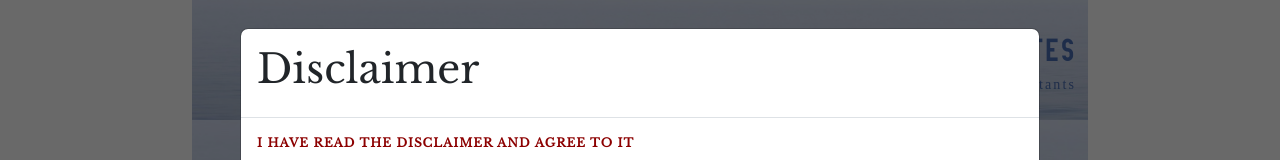
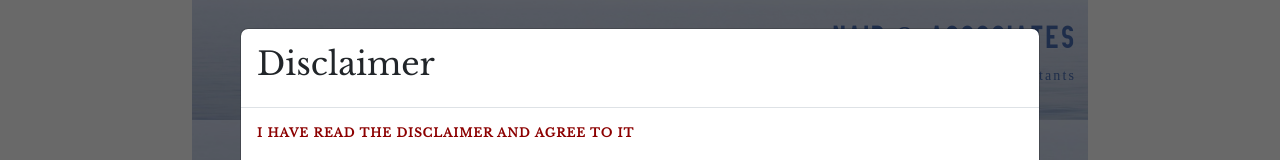
Before and after one commit to sharique5/n_and_a_v2, a React (Create React App) app: page / in a window 1280 px wide. Shown: the top 160 px of the page. Built offline with nearby package versions, Linux system fonts and the light colour scheme; no server answers.

Commit message:
seo: Phase 4 - GA4 route tracking, H1 hierarchy fix, heading audit

```diff
--- a/package.json
+++ b/package.json
@@ -14,6 +14,7 @@
     "react": "^18.3.1",
     "react-bootstrap": "^2.10.5",
     "react-dom": "^18.3.1",
+    "react-ga4": "^3.0.1",
     "react-helmet-async": "^3.0.0",
     "react-icons": "^5.3.0",
     "react-router-dom": "^6.27.0",
--- a/src/App.js
+++ b/src/App.js
@@ -1,17 +1,34 @@
 import 'bootstrap/dist/css/bootstrap.min.css';
-import { BrowserRouter, Routes, Route } from "react-router-dom";
+import { BrowserRouter, Routes, Route, useLocation } from "react-router-dom";
 import { HelmetProvider } from 'react-helmet-async';
+import { useEffect } from 'react';
+import ReactGA from 'react-ga4';
 import './App.css';
 import AppComponent from "./components/AppComponent";
 import GenericRouter from "./components/GenericRouter";
 import NotFound from "./components/NotFound";
 import Home from "./components/Home";
 
+const GA_MEASUREMENT_ID = process.env.REACT_APP_GA_MEASUREMENT_ID;
+if (GA_MEASUREMENT_ID) {
+  ReactGA.initialize(GA_MEASUREMENT_ID);
+}
+
+function RouteTracker() {
+  const location = useLocation();
+  useEffect(() => {
+    if (GA_MEASUREMENT_ID) {
+      ReactGA.send({ hitType: 'pageview', page: location.pathname + location.search });
+    }
+  }, [location]);
+  return null;
+}
 
 function App() {
   return (
       <HelmetProvider>
           <BrowserRouter>
+              <RouteTracker />
               <div className="App">
                   <AppComponent/>
                   <Routes>
--- a/src/components/DisclaimerModal.js
+++ b/src/components/DisclaimerModal.js
@@ -12,7 +12,7 @@ class DisclaimerModal extends React.Component {
             >
                 <Modal.Header>
                     <Modal.Title id="contained-modal-title-vcenter">
-                        <h1>Disclaimer</h1>
+                        <h2>Disclaimer</h2>
                     </Modal.Title>
                 </Modal.Header>
                 <Modal.Body>
--- a/src/components/Header.js
+++ b/src/components/Header.js
@@ -6,8 +6,8 @@ class Header extends React.Component {
         return (
             <div className="header">
                 <div className="container header-container">
-                    <div className="title">Nair & Associates</div>
-                    <div className="tagline">Legal Counsels and Consultants</div>
+                    <h1 className="title">Nair &amp; Associates</h1>
+                    <p className="tagline">Legal Counsels and Consultants</p>
                 </div>
             </div>
         )
```
Also changed, not shown: 2 other files (tests, documents, lock files or other folders).
